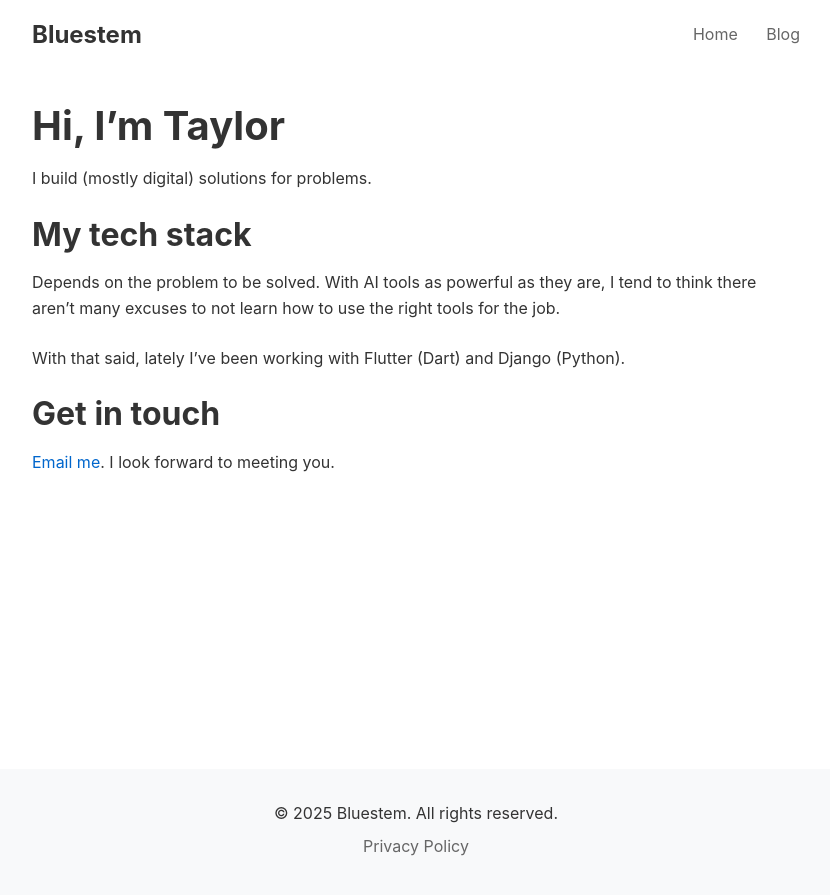
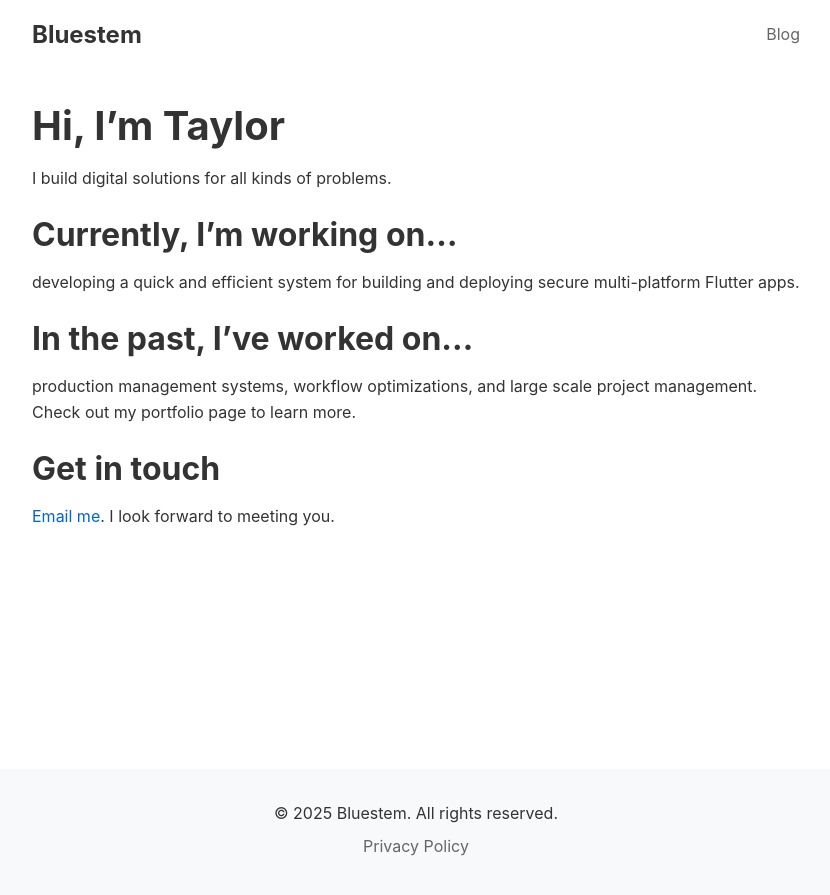
Before and after one commit to bluestemso/taylorlearns.github.io, a Jekyll site: the page built from index.md, in a window 1280 px wide. Shown: the top 895 px of the page, without its empty margins (224-1054 px from the left). Built offline with Jekyll 4.4.1, drawn with Linux system fonts in a browser that asks for light colours.

Commit message:
New blog post.  Updated home page copy.

```diff
--- a/_layouts/default.html
+++ b/_layouts/default.html
@@ -11,7 +11,7 @@
         <nav>
             <a href="{{ '/' | relative_url }}" class="logo">{{ site.title }}</a>
             <div class="nav-links">
-                <a href="{{ '/' | relative_url }}">Home</a>
+                <!-- <a href="{{ '/' | relative_url }}">Home</a> -->
                 <a href="{{ '/blog' | relative_url }}">Blog</a>
             </div>
         </nav>
--- a/index.md
+++ b/index.md
@@ -5,13 +5,14 @@ title: Home
 
 # Hi, I'm Taylor
 
-I build (mostly digital) solutions for problems.
+I build digital solutions for all kinds of problems.
 
-## My tech stack
+## Currently, I'm working on...
 
-Depends on the problem to be solved. With AI tools as powerful as they are, I tend to think there aren't many excuses to not learn how to use the right tools for the job.
+developing a quick and efficient system for building and deploying secure multi-platform Flutter apps.
 
-With that said, lately I've been working with Flutter (Dart) and Django (Python).
+## In the past, I've worked on...
+production management systems, workflow optimizations, and large scale project management.  Check out my portfolio page to learn more.
 
 ## Get in touch
 
```
Also changed, not shown: _posts/2025-04-07-hello-world.md (+1 -1 lines), _posts/2025-04-08-just-gotta-build.md (added, +11 -0 lines), 2 other files.
